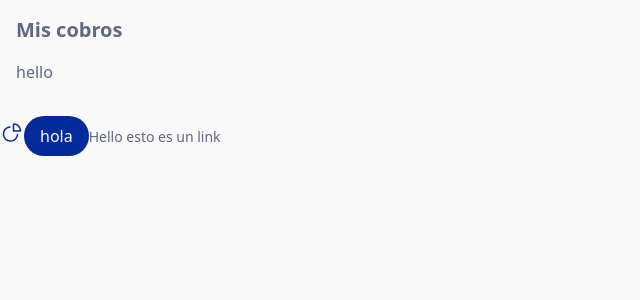
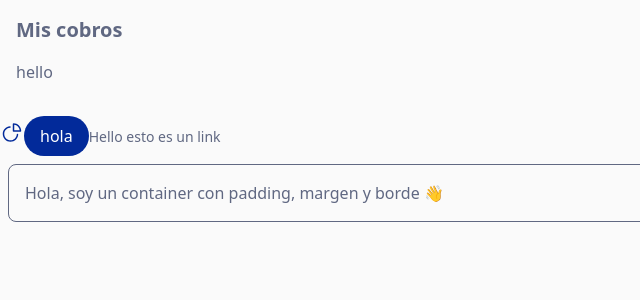
Before and after one commit to keralex/transactions-app, a React (Vite) app: page / in a window 1280 px wide. Shown: the top 300 px of the page, without its empty margins (0-640 px from the left). Built offline with nearby package versions, Linux system fonts and the light colour scheme.

Commit message:
create container atom

```diff
--- /dev/null
+++ b/src/components/atoms/Container/Container.interfaces.ts
@@ -0,0 +1,21 @@
+// src/components/atoms/Container/types.ts
+
+export interface ContainerProps extends React.HTMLAttributes<HTMLDivElement> {
+  children: React.ReactNode;
+  className?: string;
+  maxWidth?: string;
+  padding?: 'none' | 'sm' | 'md' | 'lg';
+  margin?: 'none' | 'sm' | 'md' | 'lg';
+  isFlex?: boolean;
+  direction?: 'row' | 'column';
+  justify?: 'start' | 'center' | 'end' | 'between' | 'around';
+  align?: 'start' | 'center' | 'end' | 'stretch';
+  gap?: number;
+  isGrid?: boolean;
+  columns?: keyof typeof import('./Container.styles').columnOptions;
+  wrap?: boolean;
+  hasBorder?: boolean;
+  borderColor?: 'gray' | 'primary';
+  disableBaseStyles?: boolean;
+  isAuto?: boolean;
+}
--- /dev/null
+++ b/src/components/atoms/Container/Container.styles.ts
@@ -0,0 +1,46 @@
+export const baseContainerClass = 'w-full';
+
+export const paddingOptions = {
+  none: '',
+  sm: 'p-2',
+  md: 'p-4',
+  lg: 'p-6',
+};
+
+export const marginOptions = {
+  none: '',
+  sm: 'm-2',
+  md: 'm-4',
+  lg: 'm-6',
+};
+
+export const flexDirectionOptions = {
+  row: 'flex-row',
+  column: 'flex-col',
+};
+
+export const justifyOptions = {
+  start: 'justify-start',
+  center: 'justify-center',
+  end: 'justify-end',
+  between: 'justify-between',
+  around: 'justify-around',
+};
+
+export const alignOptions = {
+  start: 'items-start',
+  center: 'items-center',
+  end: 'items-end',
+  stretch: 'items-stretch',
+};
+
+export const columnOptions = {
+  '1': 'grid-cols-1',
+  '2': 'grid-cols-2',
+  '3': 'grid-cols-3',
+  '4': 'grid-cols-4',
+  '5': 'grid-cols-5',
+  '6': 'grid-cols-6',
+};
+
+export const autoClass = 'mx-auto';
--- /dev/null
+++ b/src/components/atoms/Container/Container.tsx
@@ -0,0 +1,63 @@
+// src/components/atoms/Container/Container.tsx
+import type { FC } from 'react';
+import type { ContainerProps } from './Container.interfaces';
+import {
+    baseContainerClass,
+    paddingOptions,
+    marginOptions,
+    flexDirectionOptions,
+    justifyOptions,
+    alignOptions,
+    columnOptions,
+    autoClass,
+} from './Container.styles';
+
+export const Container: FC<ContainerProps> = ({
+    children,
+    className = '',
+    maxWidth,
+    padding = 'none',
+    margin = 'none',
+    isFlex = false,
+    direction = 'row',
+    justify = 'start',
+    align = 'start',
+    gap,
+    isGrid = false,
+    columns = '1',
+    wrap = false,
+    hasBorder = false,
+    borderColor = 'gray',
+    disableBaseStyles = false,
+    isAuto = false,
+    ...rest
+}) => {
+    const gridClass = isGrid ? `grid ${gap ? `gap-${gap}` : ''} ${columnOptions[columns]}` : '';
+    const maxWClass = maxWidth ? `max-w-${maxWidth}` : '';
+    const flexClass = isFlex
+        ? `flex ${flexDirectionOptions[direction]} ${justifyOptions[justify]} ${alignOptions[align]} ${wrap ? 'flex-wrap' : ''}`
+        : '';
+    const borderClass = hasBorder
+        ? `rounded-[8px] border ${borderColor === 'primary' ? 'border-primary' : 'border-light-gray'}`
+        : '';
+
+    const composedClassName = [
+        className,
+        !disableBaseStyles && baseContainerClass,
+        paddingOptions[padding],
+        marginOptions[margin],
+        flexClass,
+        gridClass,
+        isAuto && autoClass,
+        maxWClass,
+        borderClass,
+    ]
+        .filter(Boolean)
+        .join(' ');
+
+    return (
+        <div className={composedClassName} {...rest}>
+            {children}
+        </div>
+    );
+};
--- /dev/null
+++ b/src/components/atoms/Container/index.ts
@@ -0,0 +1 @@
+export * from './Container';
--- a/src/components/templates/MainLayout.tsx
+++ b/src/components/templates/MainLayout.tsx
@@ -3,6 +3,7 @@ import { Header } from "../organisms/Header"
 import { Button } from "../atoms/Button"
 import { Icon } from "../atoms/Icon"
 import { Link } from "../atoms/Link"
+import { Container } from "../atoms/Container"
 
 interface MainLayoutProps {
     children: ReactNode
@@ -16,6 +17,9 @@ export const MainLayout = ({ children }: MainLayoutProps) => {
             <Icon name="analyze" />
             <Button><p>hola</p></Button>
             <Link href="#">Hello esto es un link</Link>
+            <Container padding="md" margin="sm" hasBorder>
+                <p>Hola, soy un container con padding, margen y borde 👋</p>
+            </Container>
         </div>
     )
 }
```
